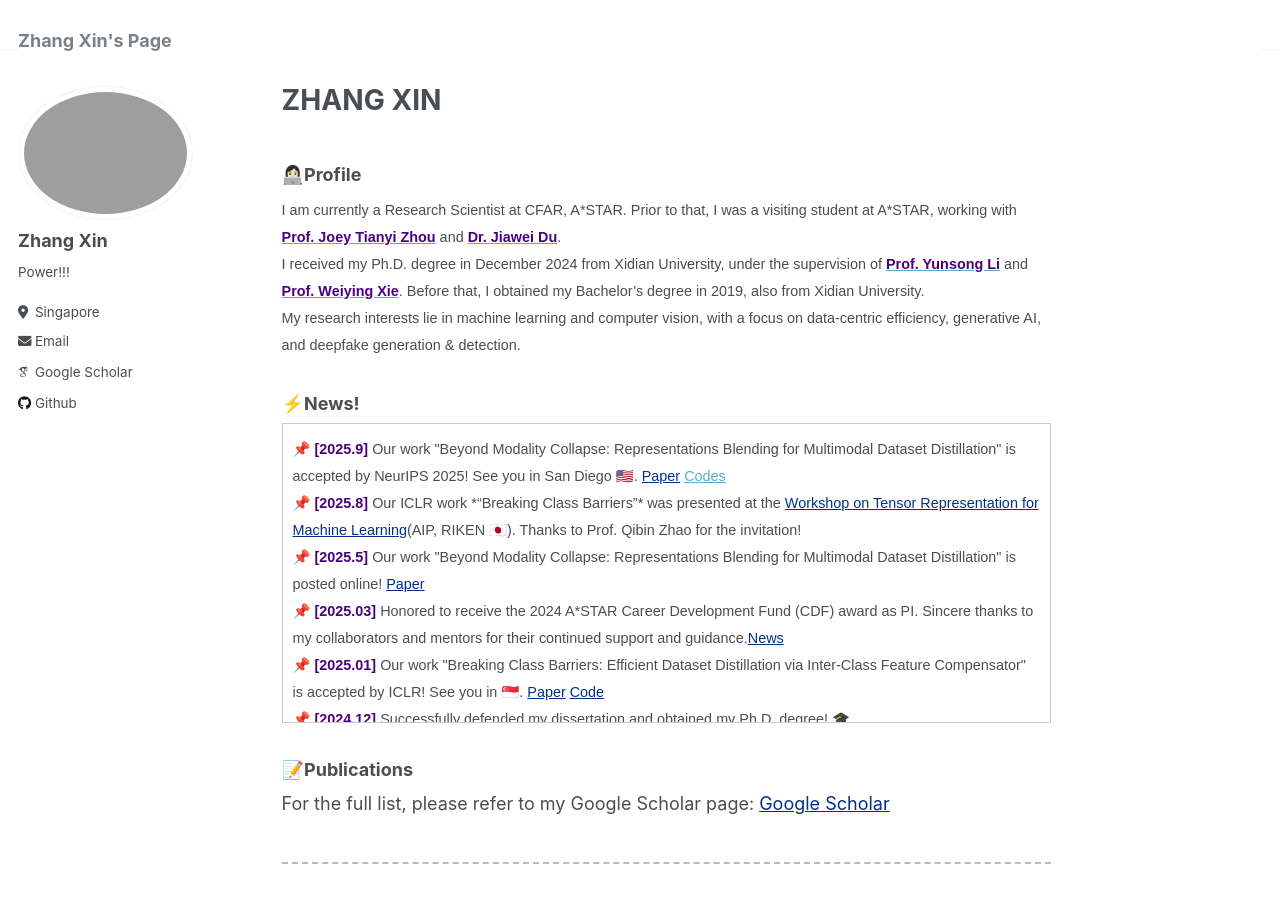
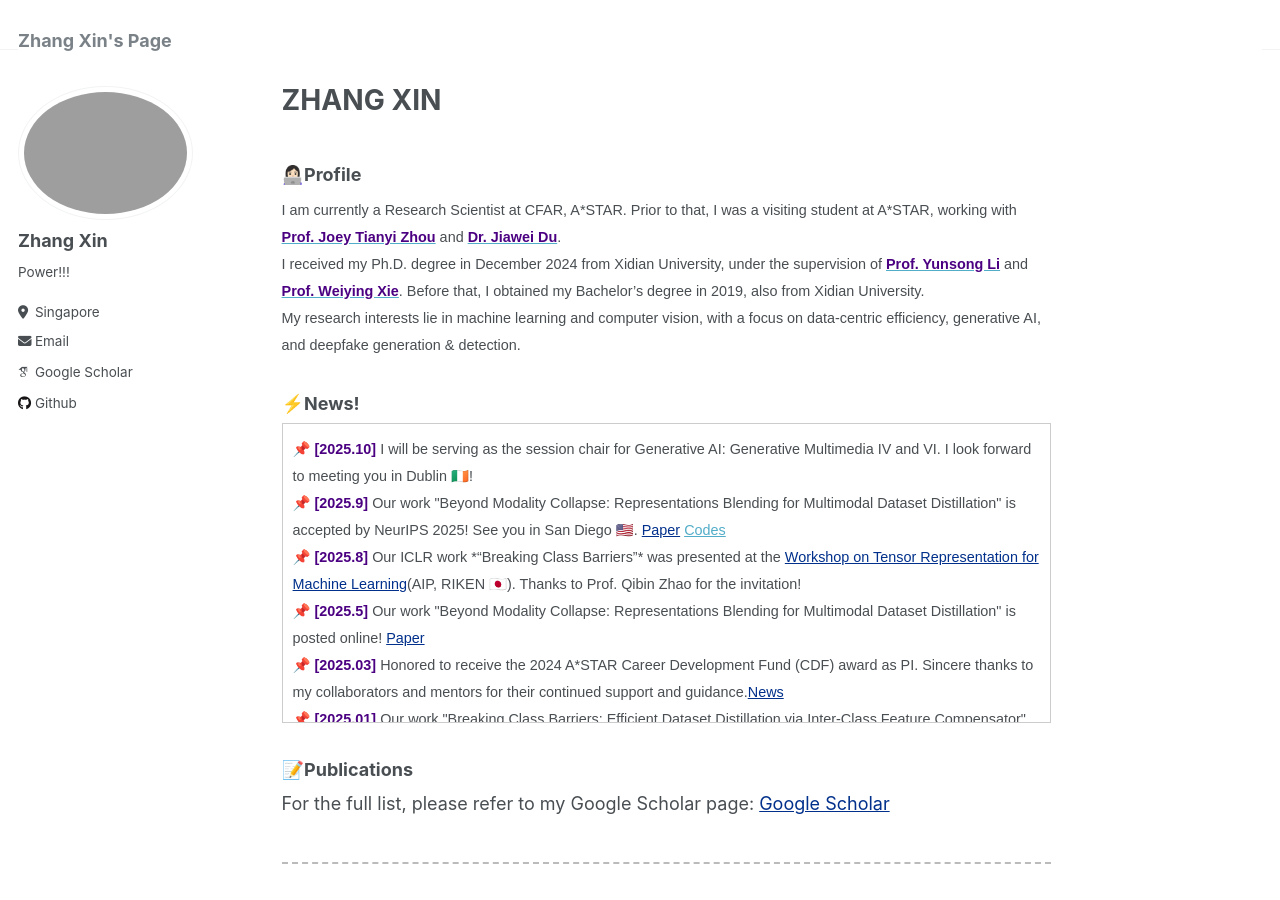
Before and after one commit to zhangxin-xd/zhangxin-xd.github.io, a Jekyll site: the page built from _pages/about.md, in a window 1280 px wide and 900 px high. Built offline with Jekyll 4.4.1, drawn with Linux system fonts in a browser that asks for light colours; some web fonts are replaced.

Commit message:
Update about.md

```diff
--- a/_pages/about.md
+++ b/_pages/about.md
@@ -17,6 +17,7 @@ My research interests lie in machine learning and computer vision, with a focus
 ### ⚡️News!
 <div style="max-height:300px; overflow-y:auto; border:1px solid #ccc; padding:10px;">
 <span style="font-family:Arial; font-size:0.8em;">
+📌 <span style="color:#4B0082;"><strong>[2025.10]</strong></span> I will be serving as the session chair for Generative AI: Generative Multimedia IV and VI. I look forward to meeting you in Dublin 🇮🇪!<br>
 📌 <span style="color:#4B0082;"><strong>[2025.9]</strong></span> Our work "Beyond Modality Collapse: Representations Blending for Multimodal Dataset Distillation" is accepted by NeurIPS 2025! See you in San Diego 🇺🇸.  <a href="https://arxiv.org/abs/2505.14705" style="color:#00308B;">Paper</a> <a href="https://github.com/zhangxin-xd/RepBlend">Codes</a><br>
 📌 <span style="color:#4B0082;"><strong>[2025.8]</strong></span> Our ICLR work *“Breaking Class Barriers”* was presented at the <a href="https://tensorworkshop.github.io/RIKENAIP_TRML2025/" style="color:#00308B;">Workshop on Tensor Representation for Machine Learning</a>(AIP, RIKEN 🇯🇵). Thanks to Prof. Qibin Zhao for the invitation! <br>
 📌 <span style="color:#4B0082;"><strong>[2025.5]</strong></span> Our work "Beyond Modality Collapse: Representations Blending for Multimodal Dataset Distillation" is posted online! <a href="https://arxiv.org/abs/2505.14705" style="color:#00308B;">Paper</a><br>
```
